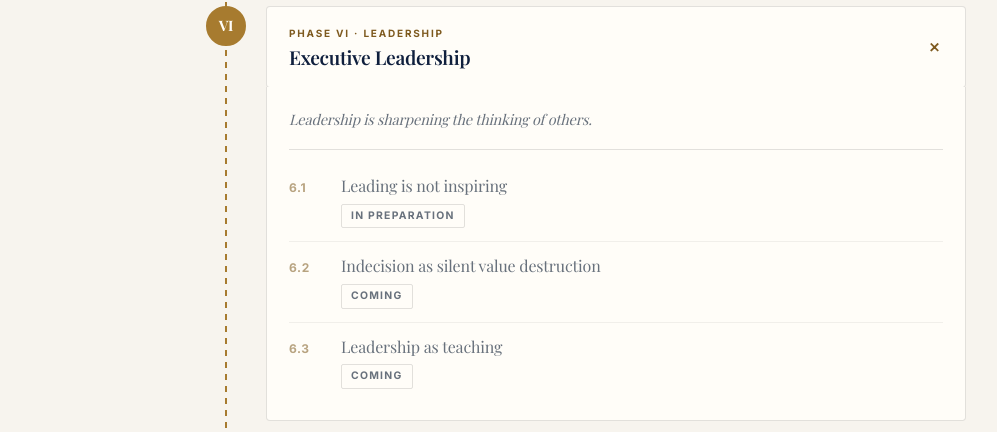
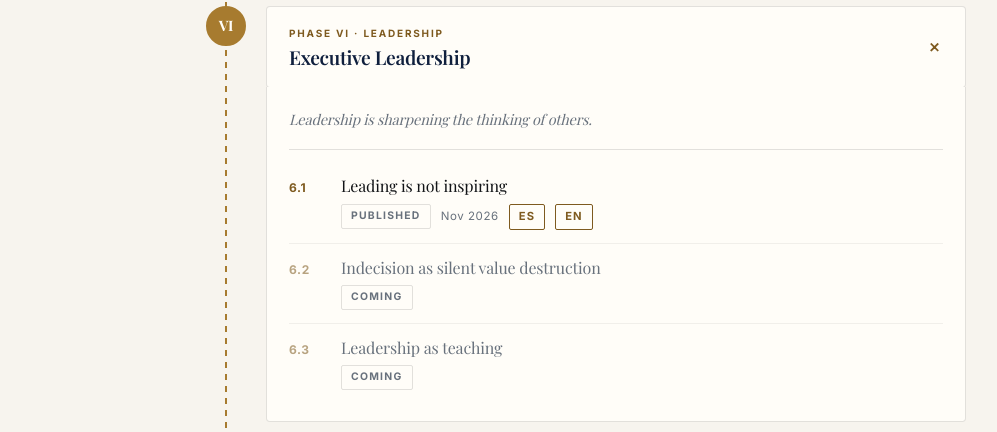
Before and after one commit to melvingarita/diverge, a plain HTML site: page index.html in a window 1280 px wide. Shown: the part 4056-4488 px from the top of the page, without its empty margins (54-1051 px from the left). Drawn offline with nearby package versions, Linux system fonts and the light colour scheme; a web font is replaced by a local one.

Commit message:
Modify article 6.1 to reflect published status
Updated article status and added publication details.

```diff
--- a/index.html
+++ b/index.html
@@ -583,7 +583,19 @@
         </div>
         <div class="phase-body">
           <p class="phase-intro">Leadership is sharpening the thinking of others.</p>
-          <div class="article pending"><span class="article-num">6.1</span><div class="article-content"><p class="article-title">Leading is not inspiring</p><div class="article-meta"><span class="status-badge status-coming">In preparation</span></div></div></div>
+
+          <div class="article">
+            <span class="article-num">6.1</span>
+            <div class="article-content">
+              <p class="article-title">Leading is not inspiring</p>
+              <div class="article-meta">
+                <span class="status-badge status-coming">Published</span>
+                <span class="article-date">Nov 2026</span>
+                <a class="lang-link" href="https://www.larepublica.net/liderar-no-es-inspirar/" target="_blank" rel="noopener noreferrer">ES</a>
+                <a class="lang-link" href="/diverge/16-leading-is-not-inspiring" target="_blank" rel="noopener noreferrer">EN</a>
+              </div>
+            </div>
+          </div>
           <div class="article pending"><span class="article-num">6.2</span><div class="article-content"><p class="article-title">Indecision as silent value destruction</p><div class="article-meta"><span class="status-badge status-coming">Coming</span></div></div></div>
           <div class="article pending"><span class="article-num">6.3</span><div class="article-content"><p class="article-title">Leadership as teaching</p><div class="article-meta"><span class="status-badge status-coming">Coming</span></div></div></div>
         </div>
```
